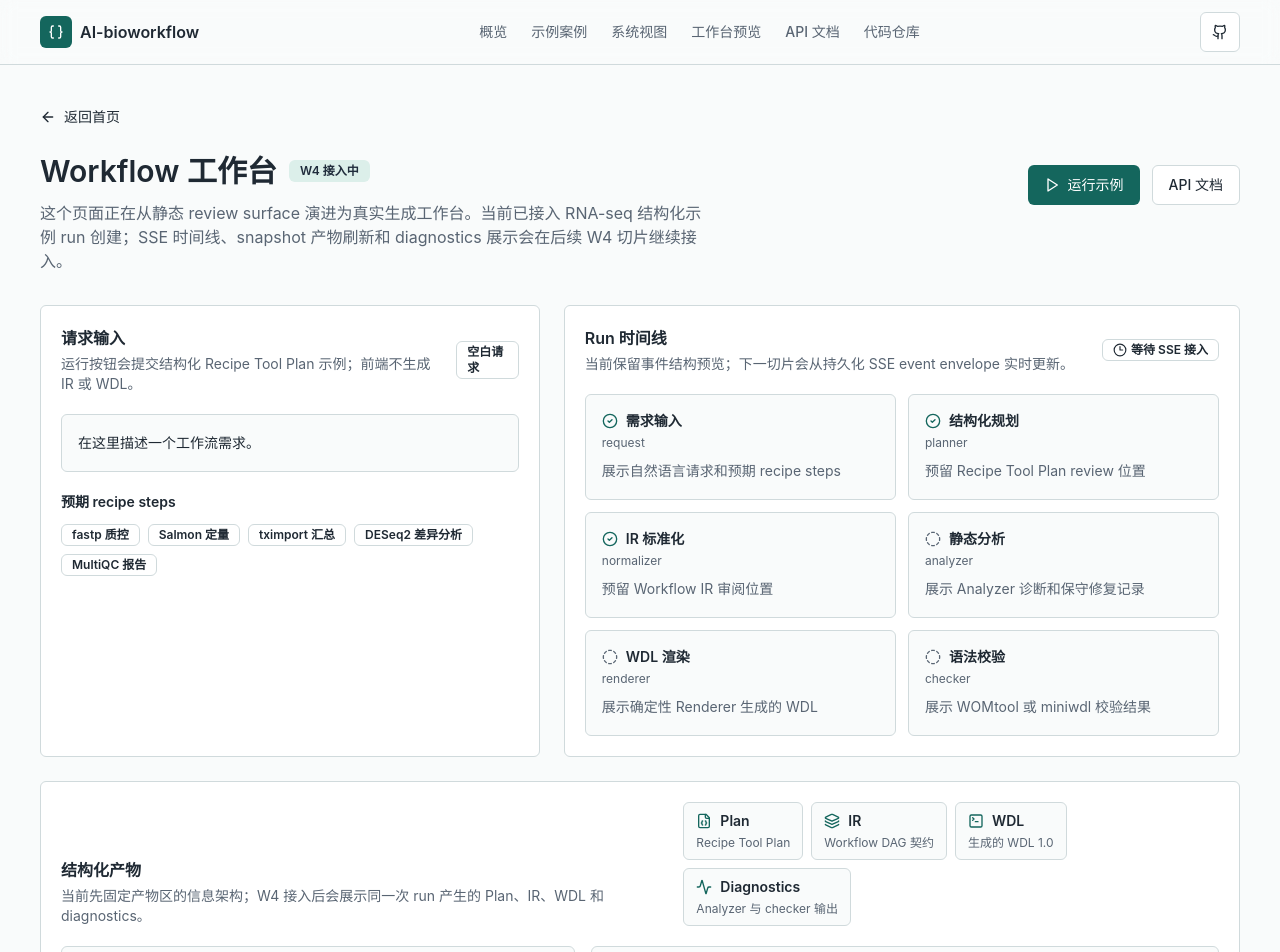
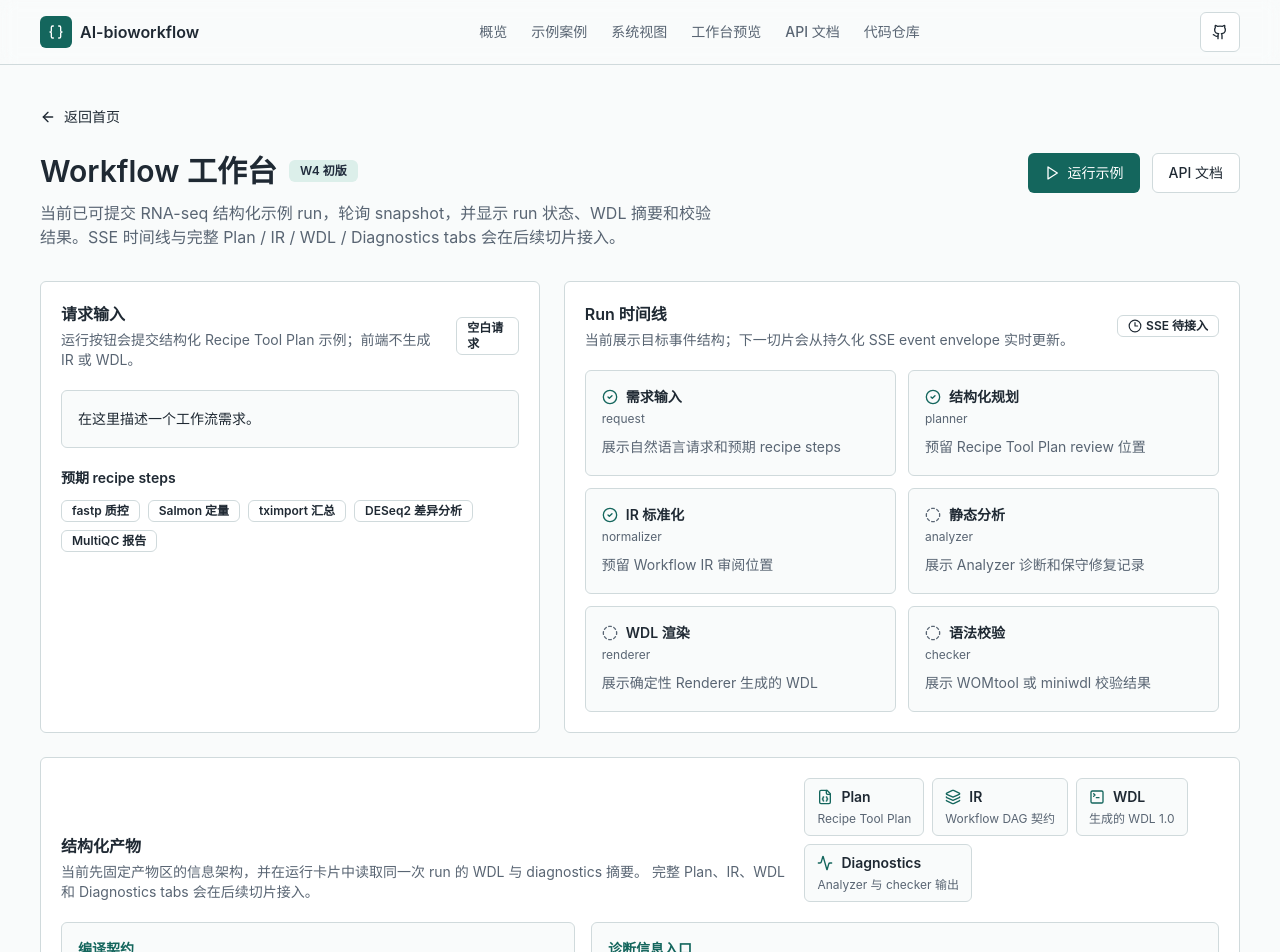
Before and after one commit to yuanzhw/AI-bioworkflow, a Next.js app in the folder web/: page /workspace in a window 1280 px wide. Shown: the top 952 px of the page. Built offline with nearby package versions, Linux system fonts and the light colour scheme; no server answers.

Commit message:
Polish W4 workbench docs and copy
Update the README, W4 phase plan, and workspace page copy to reflect the initial structured run launcher and snapshot polling flow.

Also clarify the local FastAPI and Next.js startup split, CORS override guidance, and the remaining W4 slices.

```diff
--- a/web/app/workspace/page.tsx
+++ b/web/app/workspace/page.tsx
@@ -58,12 +58,11 @@ export default async function WorkspacePage({
           </Button>
           <div className="flex flex-wrap items-center gap-3">
             <h1 className="text-3xl font-semibold tracking-normal">Workflow 工作台</h1>
-            <Badge variant="secondary">W4 接入中</Badge>
+            <Badge variant="secondary">W4 初版</Badge>
           </div>
           <p className="mt-3 max-w-2xl text-muted-foreground">
-            这个页面正在从静态 review surface 演进为真实生成工作台。当前已接入
-            RNA-seq 结构化示例 run 创建；SSE 时间线、snapshot 产物刷新和 diagnostics
-            展示会在后续 W4 切片继续接入。
+            当前已可提交 RNA-seq 结构化示例 run，轮询 snapshot，并显示 run 状态、WDL
+            摘要和校验结果。SSE 时间线与完整 Plan / IR / WDL / Diagnostics tabs 会在后续切片接入。
           </p>
         </div>
         <div className="flex flex-wrap gap-3">
@@ -107,12 +106,12 @@ export default async function WorkspacePage({
             <div>
               <h2 className="font-semibold">Run 时间线</h2>
               <p className="mt-1 text-sm text-muted-foreground">
-                当前保留事件结构预览；下一切片会从持久化 SSE event envelope 实时更新。
+                当前展示目标事件结构；下一切片会从持久化 SSE event envelope 实时更新。
               </p>
             </div>
             <Badge variant="outline">
               <Clock3 className="mr-1 h-3.5 w-3.5" />
-              等待 SSE 接入
+              SSE 待接入
             </Badge>
           </div>
           <div className="mt-5 grid gap-3 md:grid-cols-2">
@@ -139,7 +138,8 @@ export default async function WorkspacePage({
           <div>
             <h2 className="font-semibold">结构化产物</h2>
             <p className="mt-1 text-sm text-muted-foreground">
-              当前先固定产物区的信息架构；W4 接入后会展示同一次 run 产生的 Plan、IR、WDL 和 diagnostics。
+              当前先固定产物区的信息架构，并在运行卡片中读取同一次 run 的 WDL 与 diagnostics 摘要。
+              完整 Plan、IR、WDL 和 Diagnostics tabs 会在后续切片接入。
             </p>
           </div>
           <div className="flex flex-wrap gap-2">
@@ -175,7 +175,7 @@ export default async function WorkspacePage({
               ].map((item) => (
                 <div key={item} className="rounded-md border bg-white p-3 text-sm">
                   <div className="font-medium">{item}</div>
-                  <div className="mt-2 text-muted-foreground">W4 接入真实 run 数据</div>
+                  <div className="mt-2 text-muted-foreground">等待完整 tabs 接入</div>
                 </div>
               ))}
             </div>
```
Also changed, not shown: 2 other files (tests, documents, lock files or other folders).
